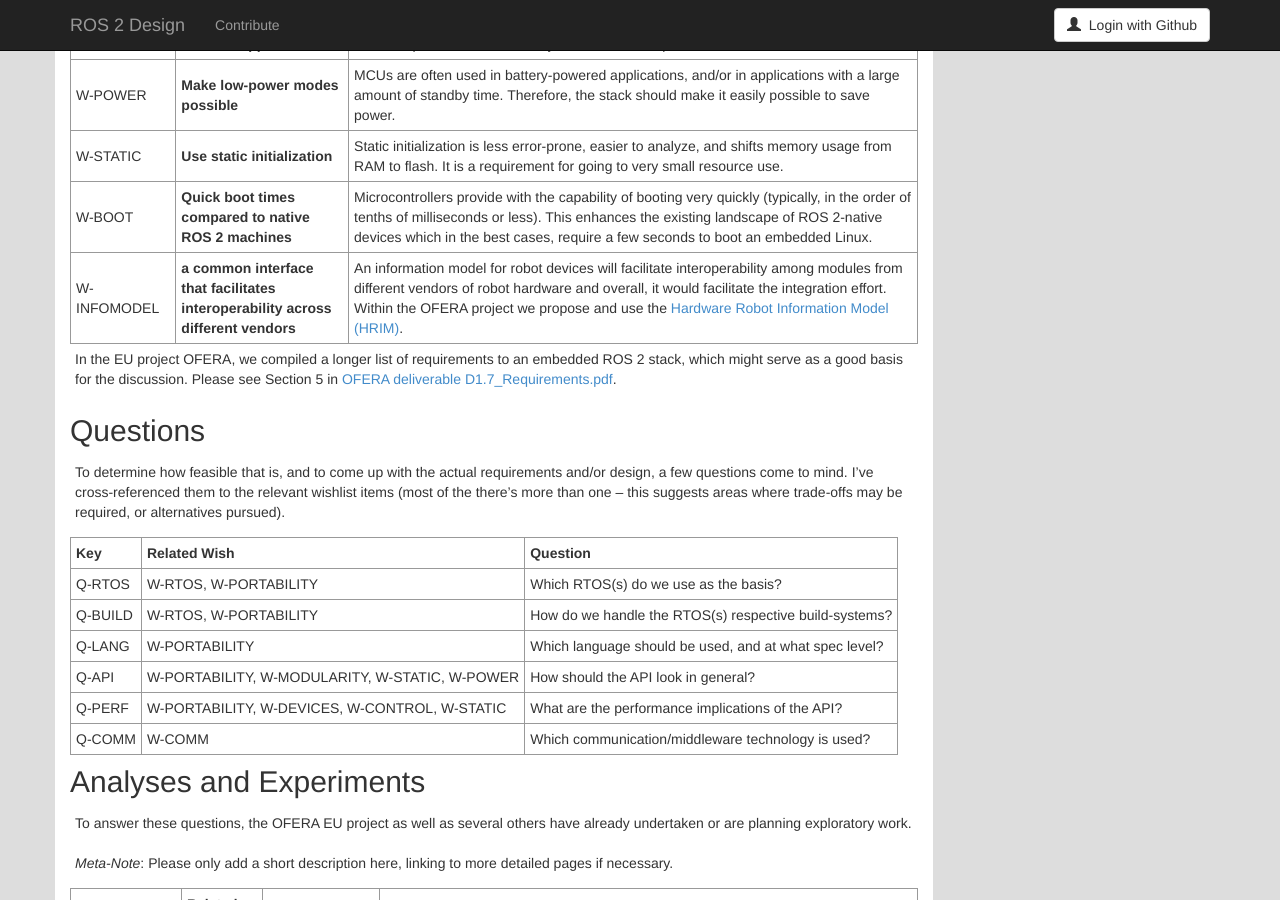
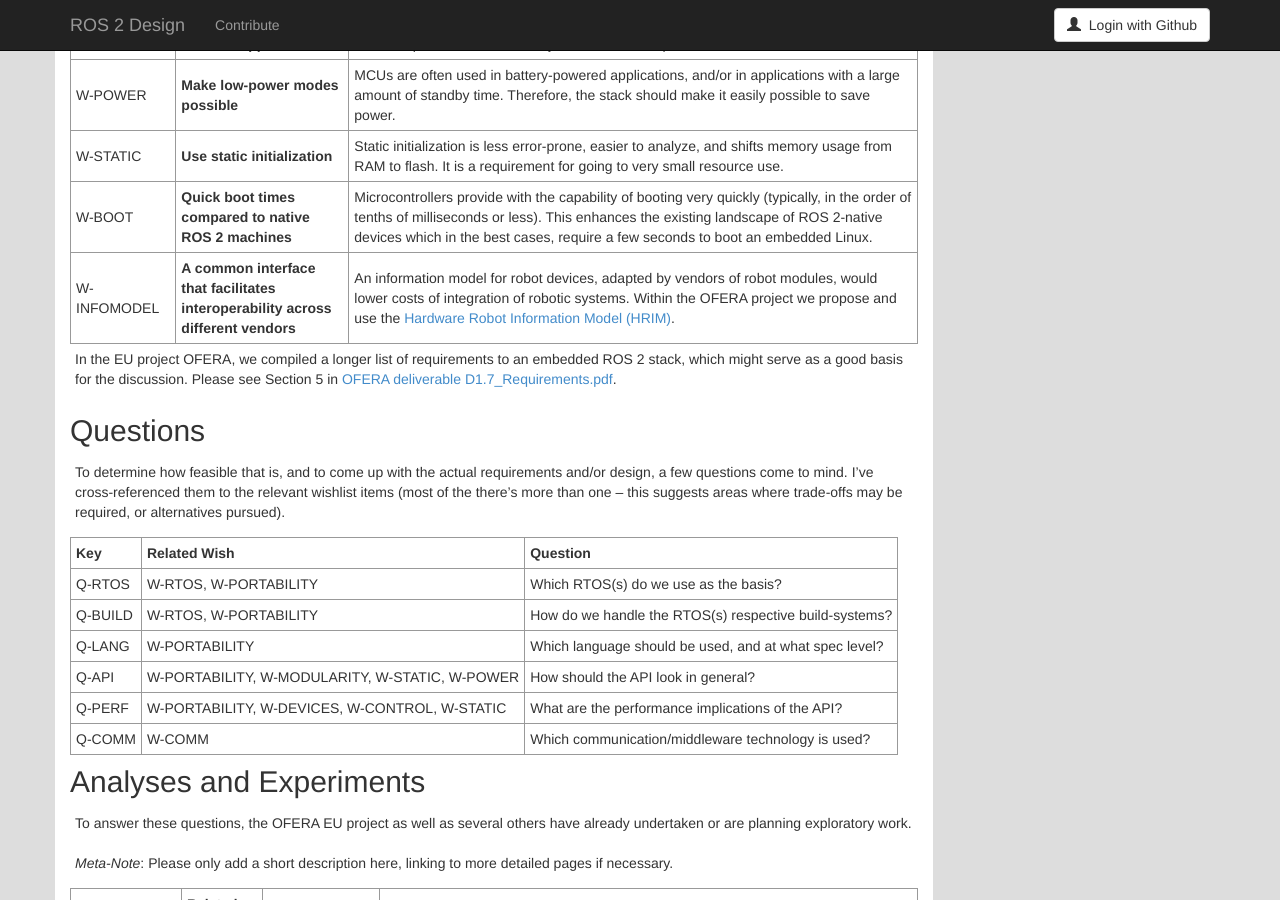
Before and after one commit to ros2/design, a Jekyll site: the page built from articles/embedded.md, in a window 1280 px wide and 900 px high, scrolled down 1030 px. Built offline with Jekyll 4.4.1, drawn with Linux system fonts in a browser that asks for light colours; nearby versions of some CDN libraries.

Commit message:
Rephrasing in INFOMODEL.
Co-Authored-By: vmayoral <victor@erlerobotics.com>

```diff
--- a/articles/embedded.md
+++ b/articles/embedded.md
@@ -37,7 +37,7 @@
 | W-POWER | **Make low-power modes possible** | MCUs are often used in battery-powered applications, and/or in applications with a large amount of standby time. Therefore, the stack should make it easily possible to save power. |
 | W-STATIC | **Use static initialization** | Static initialization is less error-prone, easier to analyze, and shifts memory usage from RAM to flash. It is a requirement for going to very small resource use. |
 | W-BOOT | **Quick boot times compared to native ROS 2 machines** | Microcontrollers provide with the capability of booting very quickly (typically, in the order of tenths of milliseconds or less). This  enhances the existing landscape of ROS 2-native devices which in the best cases, require a few seconds to boot an embedded Linux.|
-| W-INFOMODEL | **a common interface that facilitates interoperability across different vendors** | An information model for robot devices will facilitate interoperability among modules from different vendors of robot hardware and overall, it would facilitate the integration effort. Within the OFERA project we propose and use the [Hardware Robot Information Model (HRIM)](https://acutronicrobotics.com/modularity/hrim/).|
+| W-INFOMODEL | **A common interface that facilitates interoperability across different vendors** | An information model for robot devices, adapted by vendors of robot modules, would lower costs of integration of robotic systems. Within the OFERA project we propose and use the [Hardware Robot Information Model (HRIM)](https://acutronicrobotics.com/modularity/hrim/).|
 
 In the EU project OFERA, we compiled a longer list of requirements to an embedded ROS 2 stack, which might serve as a good basis for the discussion. Please see Section 5 in [OFERA deliverable D1.7_Requirements.pdf](http://ofera.eu/storage/deliverables/OFERA_D1.7_Requirements.pdf).
 
```
